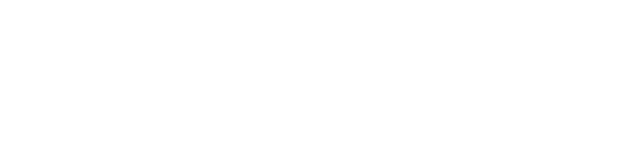
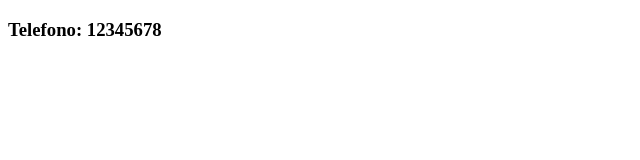
Before and after one commit to dvelasquez-2021489/Prueba, a plain HTML site: page index.html in a window 1280 px wide. Shown: the whole page, without its empty margins (0-640 px from the left). Drawn offline with Linux system fonts and the light colour scheme.

Commit message:
Se agrego número de telefono

```diff
--- a/index.html
+++ b/index.html
@@ -9,6 +9,7 @@
 <body>
     <title>Darien Damery Velásquez Vielman</title>
     <title>2021489</title>
+    <h3>Telefono: 12345678</h3>
 
 </body>
 </html>
```
